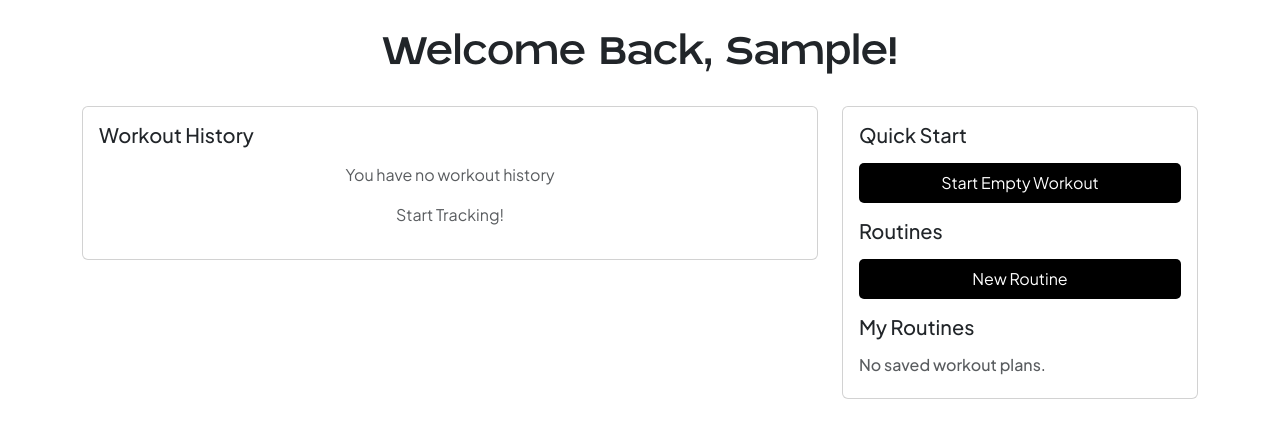
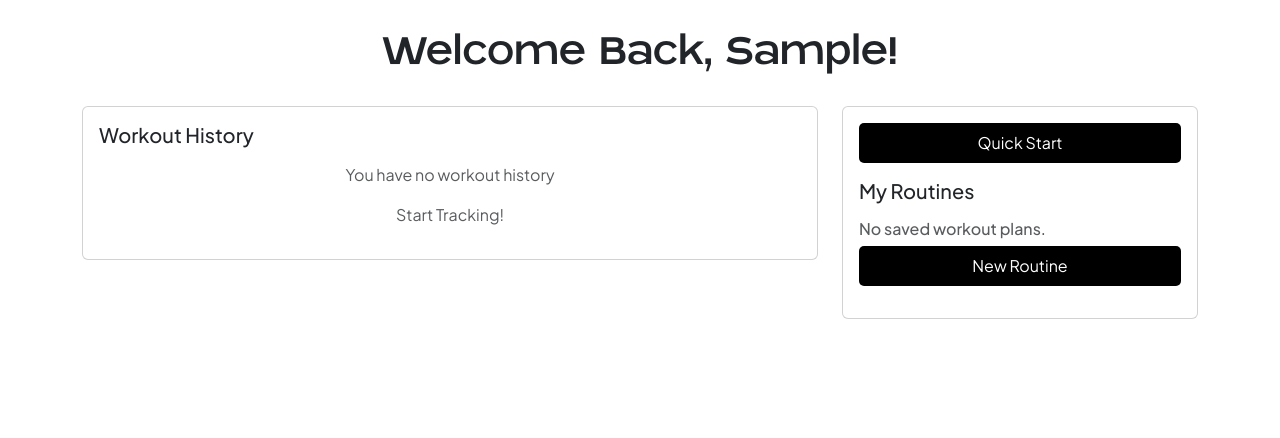
Before and after one commit to aamirk24/COMP2011, a Flask app: page / in a window 1280 px wide. Shown: the part 62-500 px from the top of the page. Run offline with Flask 3, Linux system fonts and the light colour scheme; the visitor is signed in with stand-in values (Sample User, id 1); data that the repository does not hold is empty; some libraries are stand-ins or nearby versions.

Commit message:
commit 9

```diff
--- a/app/static/css/dash.css
+++ b/app/static/css/dash.css
@@ -1,8 +1,8 @@
-.workout-card {
+.interactive-card {
     cursor: pointer;
     transition: transform 0.3s ease, box-shadow 0.3s ease;
 }
-.workout-card:hover {
+.interactive-card:hover {
     transform: scale(1.02);
     box-shadow: 0 4px 8px rgba(0, 0, 0, 0.2);
 }
--- a/app/templates/dashboard.html
+++ b/app/templates/dashboard.html
@@ -16,7 +16,7 @@
                         <p class="text-muted text-center">Start Tracking!</p>
                     {% else %}
                         {% for session in user.workout_sessions %}
-                        <div class="card workout-card mb-3" data-bs-toggle="modal" data-bs-target="#workoutModal{{ session.id }}">
+                        <div class="card interactive-card workout-card mb-3" data-bs-toggle="modal" data-bs-target="#workoutModal{{ session.id }}">
                             <div class="card-body d-flex justify-content-between align-items-center">
                                 <div>
                                     <h6 class="card-title">
@@ -116,16 +116,14 @@
         <div class="col-lg-4">
             <div class="card">
                 <div class="card-body">
-                    <h5 class="mb-3">Quick Start</h5>
-                    <a class="btn btn-signup w-100 mb-3" href="/tracking">Start Empty Workout</a>
-                    <h5 class="mb-3">Routines</h5>
-                    <a class="btn btn-signup w-100 mb-3" href="/create_workout">New Routine</a>
+                    <a class="btn btn-signup w-100 mb-3" href="/tracking">Quick Start</a>
                     <h5 class="mb-3">My Routines</h5>
+
                     {% if workouts|length == 0 %}
                         <h6 class="text-muted">No saved workout plans.</h6>
                     {% else %}
                         {% for workout in workouts %}
-                            <div class="card mb-3" data-bs-toggle="modal" data-bs-target="#workoutModal2{{ workout.id }}">
+                            <div class="interactive-card card mb-3" data-bs-toggle="modal" data-bs-target="#workoutModal2{{ workout.id }}">
                                 <div class="card-body">
                                     <div class="d-flex justify-content-between align-items-center">
                                         <h6 class="m-0">
@@ -141,6 +139,7 @@
                             </div>
                         {% endfor %}
                     {% endif %}
+                    <a class="btn btn-signup w-100 mb-3" href="/create_workout">New Routine</a>
                 </div>
             </div>
         </div>
```
Also changed, not shown: app/templates/tracking.html (+3 -9 lines).
